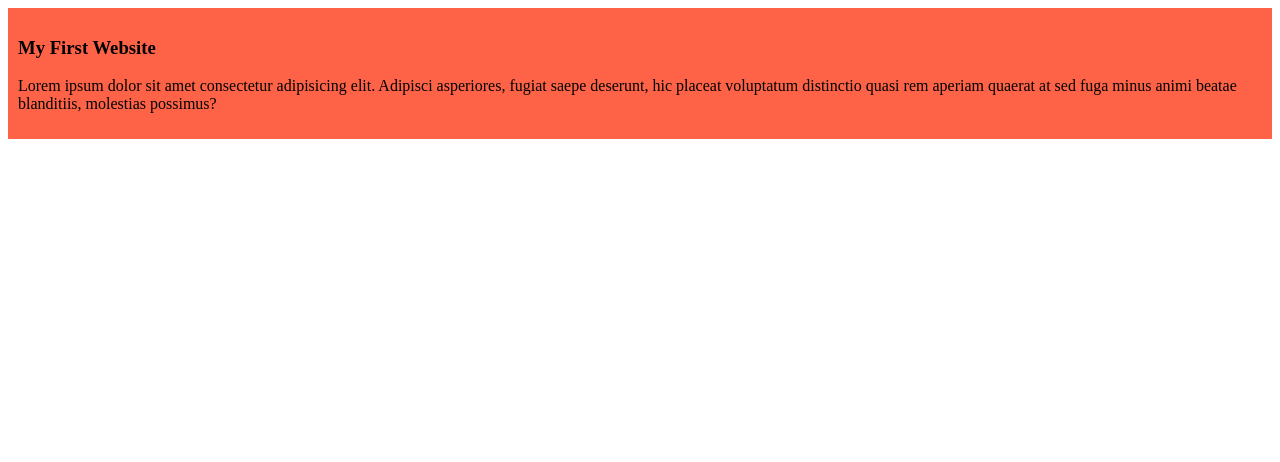
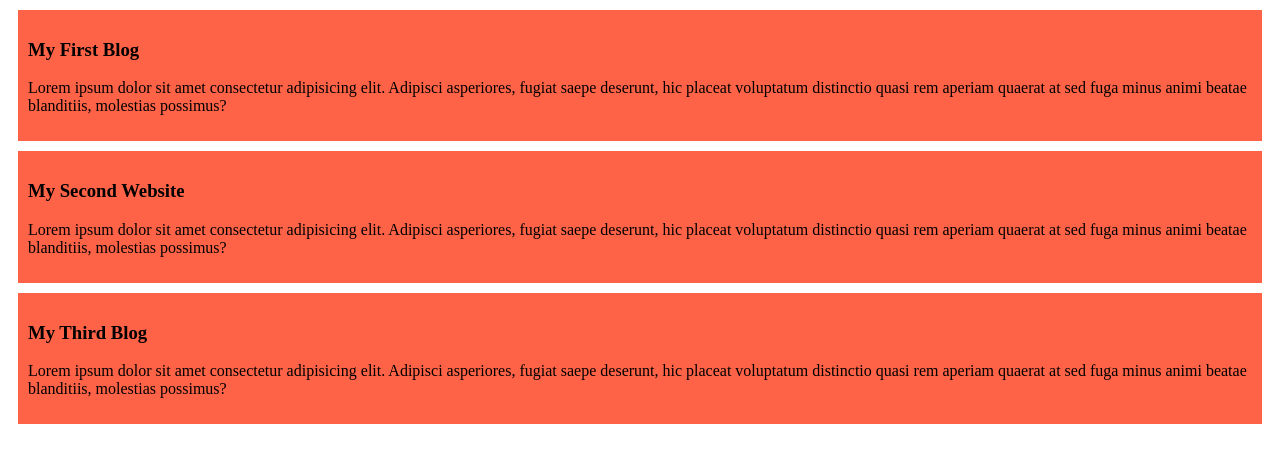
Before and after one commit to arik509/First_Repo, a plain HTML site: page index.html in a window 1280 px wide. Drawn offline with Linux system fonts and the light colour scheme.

Commit message:
Added second and third blog

```diff
--- a/index.html
+++ b/index.html
@@ -8,7 +8,15 @@
 </head>
 <body>
     <div>
-        <h3>My First Website</h3>
+        <h3>My First Blog</h3>
+        <p>Lorem ipsum dolor sit amet consectetur adipisicing elit. Adipisci asperiores, fugiat saepe deserunt, hic placeat voluptatum distinctio quasi rem aperiam quaerat at sed fuga minus animi beatae blanditiis, molestias possimus?</p>
+    </div>
+    <div>
+        <h3>My Second Website</h3>
+        <p>Lorem ipsum dolor sit amet consectetur adipisicing elit. Adipisci asperiores, fugiat saepe deserunt, hic placeat voluptatum distinctio quasi rem aperiam quaerat at sed fuga minus animi beatae blanditiis, molestias possimus?</p>
+    </div>
+    <div>
+        <h3>My Third Blog</h3>
         <p>Lorem ipsum dolor sit amet consectetur adipisicing elit. Adipisci asperiores, fugiat saepe deserunt, hic placeat voluptatum distinctio quasi rem aperiam quaerat at sed fuga minus animi beatae blanditiis, molestias possimus?</p>
     </div>
 </body>
--- a/style.css
+++ b/style.css
@@ -1,4 +1,5 @@
 div{
     background-color: tomato;
     padding: 10px;
+    margin: 10px;
 }
```
